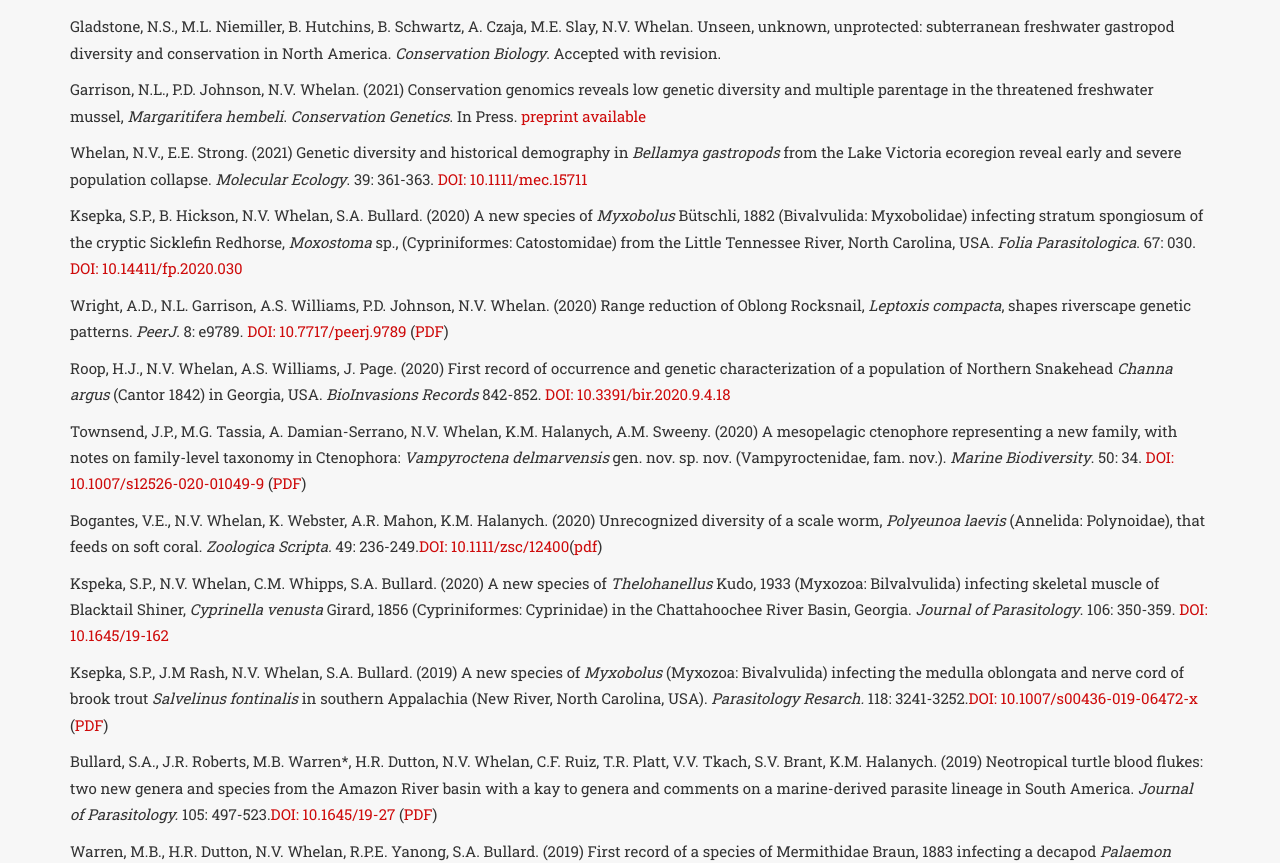
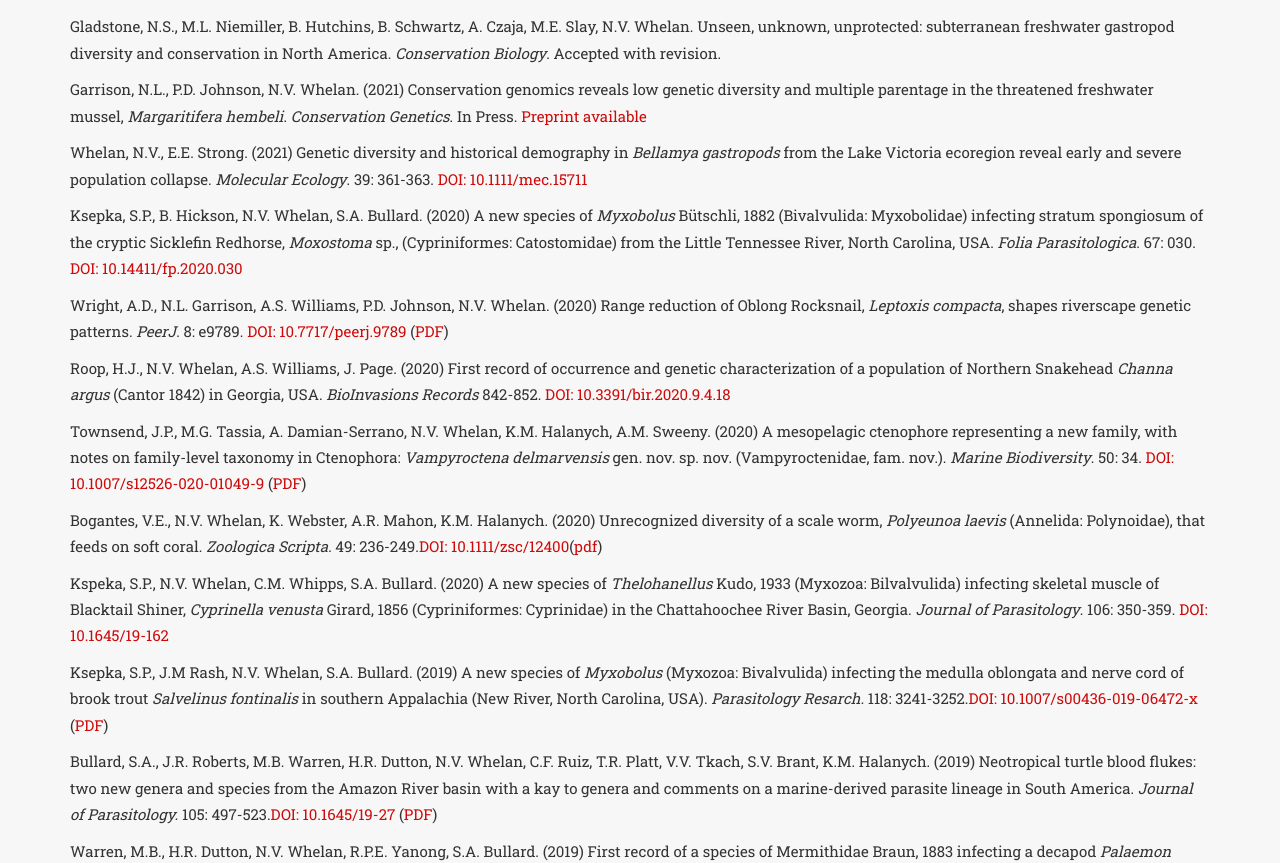
Before and after one commit to NathanWhelan/nathanwhelan.github.io, a Jekyll site: the page built from index.html, in a window 1280 px wide and 1400 px high, scrolled down 4695 px. Shown: the part 154-1017 px from the top of the window. Built offline with Jekyll 4.4.1, drawn with Linux system fonts in a browser that asks for light colours; some web fonts are replaced.

```diff
--- a/_includes/publications.html
+++ b/_includes/publications.html
@@ -15,7 +15,7 @@
 </div><div class="box-footer"> </div></div>
 
 <div class="box"><div class="box-title"></div><div class="box-body">
-	<p> Garrison, N.L., P.D. Johnson, N.V. Whelan. (2021) Conservation genomics reveals low genetic diversity and multiple parentage in the threatened freshwater mussel, <i>Margaritifera hembeli</i>. <i>Conservation Genetics</i>. In Press. <a href="https://www.biorxiv.org/content/10.1101/2020.03.31.018689v2.full.pdf">preprint available</a></p>
+	<p> Garrison, N.L., P.D. Johnson, N.V. Whelan. (2021) Conservation genomics reveals low genetic diversity and multiple parentage in the threatened freshwater mussel, <i>Margaritifera hembeli</i>. <i>Conservation Genetics</i>. In Press. <a href="https://www.biorxiv.org/content/10.1101/2020.03.31.018689v2.full.pdf">Preprint available</a></p>
 </div><div class="box-footer"> </div></div>
 
 <div class="box"><div class="box-title"></div><div class="box-body">
@@ -51,7 +51,7 @@
 </div><div class="box-footer"> </div></div>
 
 <div class="box"><div class="box-title"></div><div class="box-body">
-	<p> Bullard, S.A., J.R. Roberts, M.B. Warren*, H.R. Dutton, N.V. Whelan, C.F. Ruiz, T.R. Platt, V.V. Tkach, S.V. Brant, K.M. Halanych. (2019) Neotropical turtle blood flukes: two new genera and species from the Amazon River basin with a kay to genera and comments on a marine-derived parasite lineage in South America. <i>Journal of Parasitology.</i> 105: 497-523.<a href="https://bioone.org/journals/Journal-of-Parasitology/volume-105/issue-4/19-27/Neotropical-Turtle-Blood-Flukes--Two-New-Genera-and-Species/10.1645/19-27.full">DOI: 10.1645/19-27</a> (<a href="https://github.com/NathanWhelan/nathanwhelan.github.io/assests/Bullard_et_al_2019.pdf">PDF</a>)</p>
+	<p> Bullard, S.A., J.R. Roberts, M.B. Warren, H.R. Dutton, N.V. Whelan, C.F. Ruiz, T.R. Platt, V.V. Tkach, S.V. Brant, K.M. Halanych. (2019) Neotropical turtle blood flukes: two new genera and species from the Amazon River basin with a kay to genera and comments on a marine-derived parasite lineage in South America. <i>Journal of Parasitology.</i> 105: 497-523.<a href="https://bioone.org/journals/Journal-of-Parasitology/volume-105/issue-4/19-27/Neotropical-Turtle-Blood-Flukes--Two-New-Genera-and-Species/10.1645/19-27.full">DOI: 10.1645/19-27</a> (<a href="https://github.com/NathanWhelan/nathanwhelan.github.io/assests/Bullard_et_al_2019.pdf">PDF</a>)</p>
 </div><div class="box-footer"> </div></div>
 
 <div class="box"><div class="box-title"></div><div class="box-body">
```
